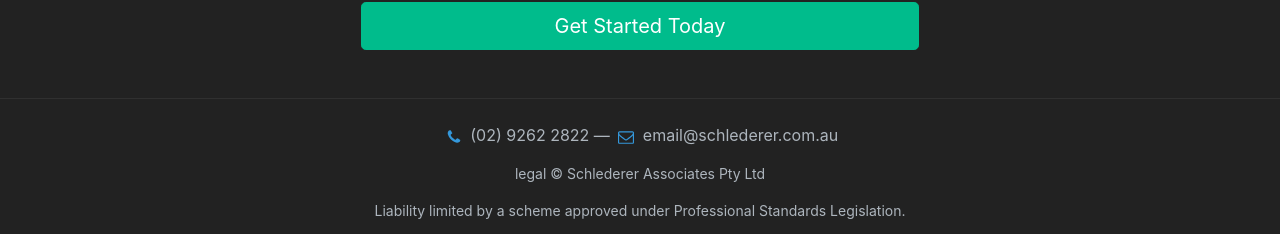
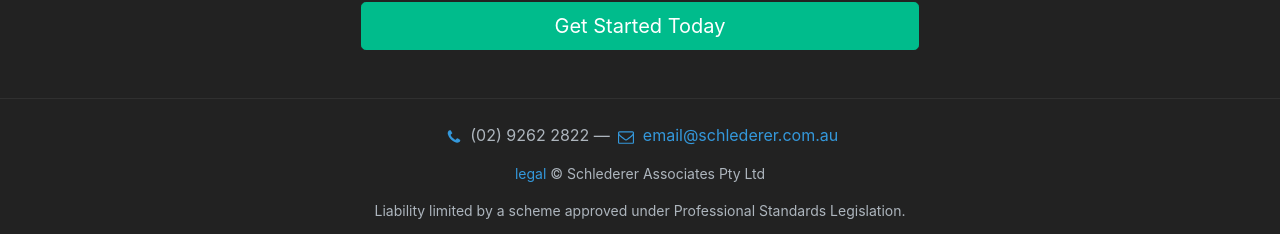
Before and after one commit to Mforcer/tax2, a Jekyll site: the page built from index.html, in a window 1280 px wide. Shown: the part 1775-2009 px from the top of the page. Built offline with Jekyll 4.4.1, drawn with Linux system fonts in a browser that asks for light colours.

Commit message:
Update footer.html

```diff
--- a/_includes/footer.html
+++ b/_includes/footer.html
@@ -8,8 +8,8 @@
         <svg class="icon mx-1" width="1em" height="1em" fill="var(--bs-info)" viewBox="0 0 1792 1792" xmlns="http://www.w3.org/2000/svg">
             <path id="fa-envelope-o" d="M1664 1504v-768q-32 36-69 66-268 206-426 338-51 43-83 67t-86.5 48.5-102.5 24.5h-2q-48 0-102.5-24.5t-86.5-48.5-83-67q-158-132-426-338-37-30-69-66v768q0 13 9.5 22.5t22.5 9.5h1472q13 0 22.5-9.5t9.5-22.5zm0-1051v-24.5l-.5-13-3-12.5-5.5-9-9-7.5-14-2.5h-1472q-13 0-22.5 9.5t-9.5 22.5q0 168 147 284 193 152 401 317 6 5 35 29.5t46 37.5 44.5 31.5 50.5 27.5 43 9h2q20 0 43-9t50.5-27.5 44.5-31.5 46-37.5 35-29.5q208-165 401-317 54-43 100.5-115.5t46.5-131.5zm128-37v1088q0 66-47 113t-113 47h-1472q-66 0-113-47t-47-113v-1088q0-66 47-113t113-47h1472q66 0 113 47t47 113z" />
         </svg>
-        <a href="mailto:{{site.biz_email}}" class="text-reset text-decoration-none">{{site.biz_email}}</a>
+        <a href="mailto:{{site.biz_email}}" class="link-info text-decoration-none">{{site.biz_email}}</a>
     </p>
-    <p class="small"><a href="/legal/" class="text-reset text-decoration-none">legal</a> &copy;&nbsp;{{ site.publisher }}</p>
+    <p class="small"><a href="/legal/" class="link-info text-decoration-none">legal</a> &copy;&nbsp;{{ site.publisher }}</p>
     <p class="small">Liability limited by a scheme approved under Professional Standards Legislation.</p>
 </footer>
```
